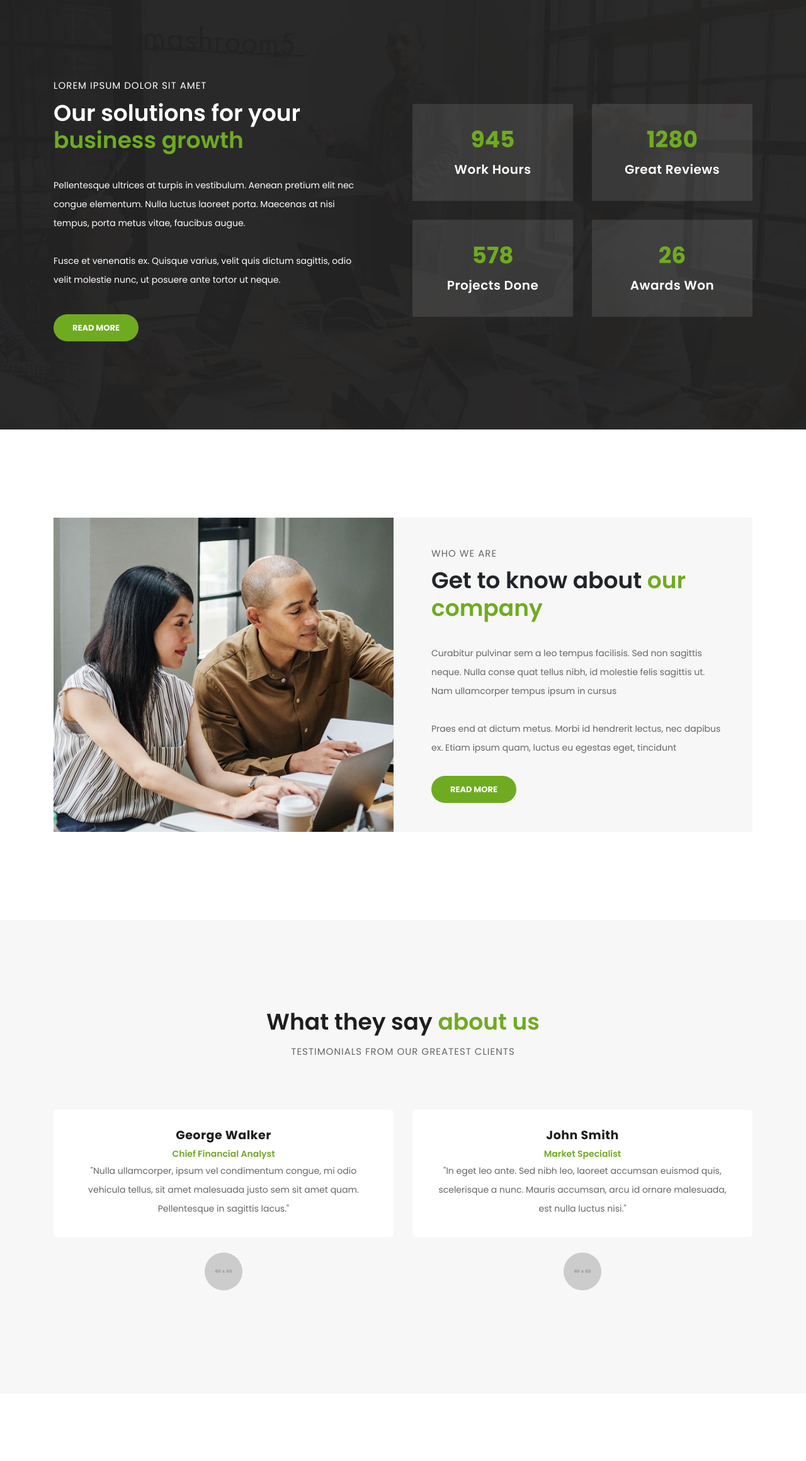
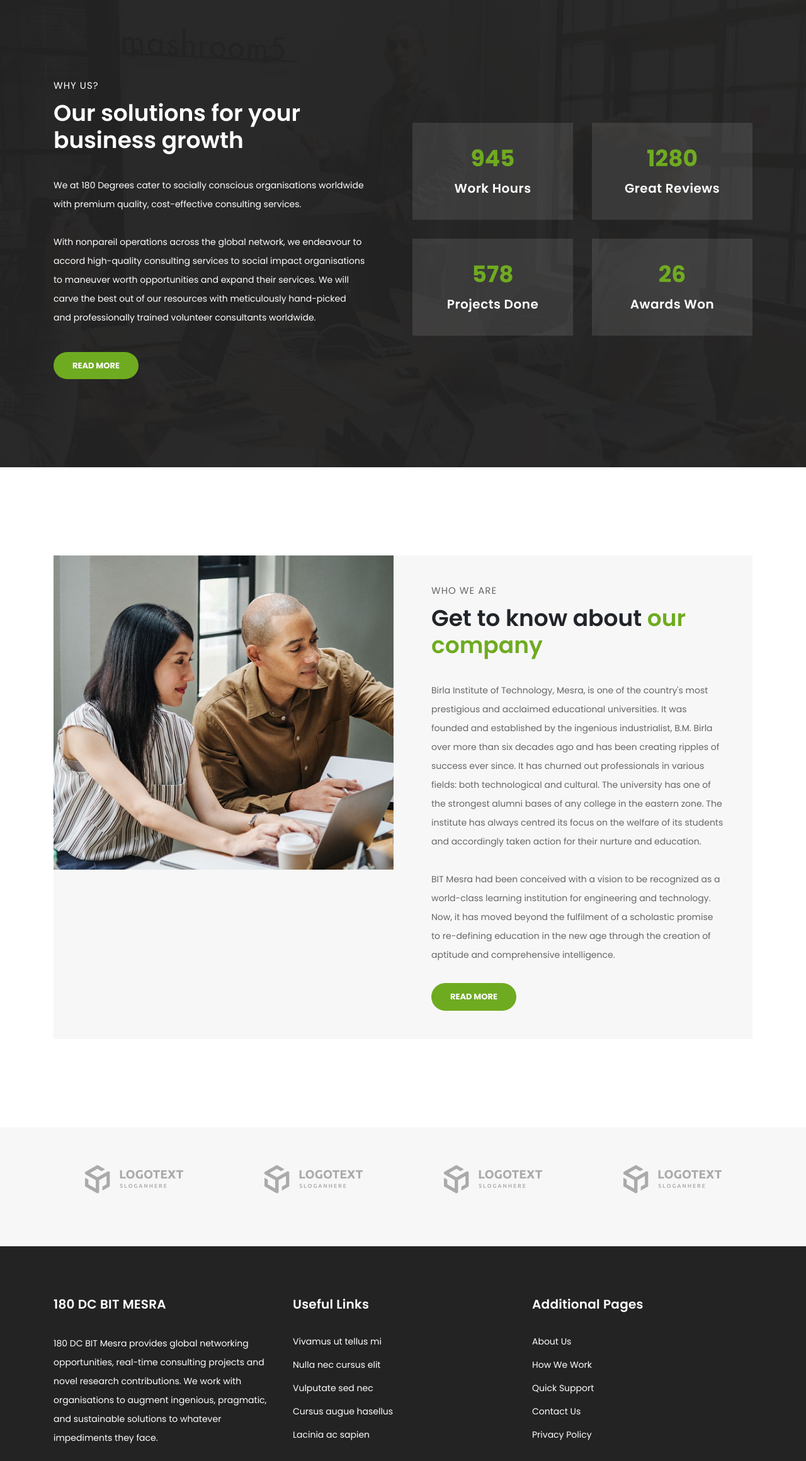
Before and after one commit to 180DC-BITM/website, a plain HTML site: page index.html in a window 1280 px wide. Shown: the part 1890-4210 px from the top of the page at 63% size. Drawn offline with Linux system fonts and the light colour scheme; placeholder pictures from the web are drawn by us.

Commit message:
changed map and content

```diff
--- a/index.html
+++ b/index.html
@@ -1,17 +1,13 @@
 <!DOCTYPE html>
 <html lang="en">
+
 <head>
   <meta charset="utf-8" />
-    <meta
-      name="viewport"
-      content="width=device-width, initial-scale=1, shrink-to-fit=no"
-    />
+  <meta name="viewport" content="width=device-width, initial-scale=1, shrink-to-fit=no" />
   <meta name="description" content="" />
   <meta name="author" content="Nimish Bhandari" />
-    <link
-      href="https://fonts.googleapis.com/css?family=Poppins:100,200,300,400,500,600,700,800,900&display=swap"
-      rel="stylesheet"
-    />
+  <link href="https://fonts.googleapis.com/css?family=Poppins:100,200,300,400,500,600,700,800,900&display=swap"
+    rel="stylesheet" />
 
   <title>180 DC || BIT Mesra</title>
 
@@ -72,18 +68,11 @@
   <header class="">
     <nav class="navbar navbar-expand-lg">
       <div class="container">
-          <a class="navbar-brand" href="index.html"
-            ><h2><img style="width: 150px;" src="./assets//images/logo1.png" alt=""></h2></a
-          >
-          <button
-            class="navbar-toggler"
-            type="button"
-            data-toggle="collapse"
-            data-target="#navbarResponsive"
-            aria-controls="navbarResponsive"
-            aria-expanded="false"
-            aria-label="Toggle navigation"
-          >
+        <a class="navbar-brand" href="index.html">
+          <h2><img style="width: 150px;" src="./assets//images/logo1.png" alt=""></h2>
+        </a>
+        <button class="navbar-toggler" type="button" data-toggle="collapse" data-target="#navbarResponsive"
+          aria-controls="navbarResponsive" aria-expanded="false" aria-label="Toggle navigation">
           <span class="navbar-toggler-icon"></span>
         </button>
         <div class="collapse navbar-collapse" id="navbarResponsive">
@@ -182,10 +171,8 @@
       <div class="row">
         <div class="col-md-8">
           <h4>Request a call back right now ?</h4>
-            <span
-              >Mauris ut dapibus velit cras interdum nisl ac urna tempor
-              mollis.</span
-            >
+          <span>Mauris ut dapibus velit cras interdum nisl ac urna tempor
+            mollis.</span>
         </div>
         <div class="col-md-4">
           <a href="contact.html" class="border-button">Contact Us</a>
@@ -251,17 +238,18 @@
       <div class="row">
         <div class="col-md-6">
           <div class="left-content">
-              <span>Lorem ipsum dolor sit amet</span>
-              <h2>Our solutions for your <em>business growth</em></h2>
+            <span>Why us?</span>
+            <h2>Our solutions for your business growth</h2>
             <p>
-                Pellentesque ultrices at turpis in vestibulum. Aenean pretium
-                elit nec congue elementum. Nulla luctus laoreet porta. Maecenas
-                at nisi tempus, porta metus vitae, faucibus augue.
-                <br /><br />Fusce et venenatis ex. Quisque varius, velit quis
-                dictum sagittis, odio velit molestie nunc, ut posuere ante
-                tortor ut neque.
+              We at 180 Degrees cater to socially conscious organisations worldwide with premium quality, cost-effective
+              consulting services. <br /> <br />
+              With nonpareil operations across the global network, we endeavour to accord high-quality consulting
+              services to social impact organisations to maneuver worth opportunities and expand their services. We will
+              carve the best out of our resources with meticulously hand-picked and professionally trained volunteer
+              consultants worldwide.
+
             </p>
-              <a href="" class="filled-button">Read More</a>
+            <a href="/about.html" class="filled-button">Read More</a>
           </div>
         </div>
         <div class="col-md-6 align-self-center">
@@ -312,12 +300,18 @@
                   <span>Who we are</span>
                   <h2>Get to know about <em>our company</em></h2>
                   <p>
-                      Curabitur pulvinar sem a leo tempus facilisis. Sed non
-                      sagittis neque. Nulla conse quat tellus nibh, id molestie
-                      felis sagittis ut. Nam ullamcorper tempus ipsum in
-                      cursus<br /><br />Praes end at dictum metus. Morbi id
-                      hendrerit lectus, nec dapibus ex. Etiam ipsum quam, luctus
-                      eu egestas eget, tincidunt
+                    Birla Institute of Technology, Mesra, is one of the country's most prestigious and acclaimed
+                    educational universities. It was founded and established by the ingenious industrialist, B.M. Birla
+                    over more than six decades ago and has been creating ripples of success ever since. It has churned
+                    out professionals in various fields: both technological and cultural. The university has one of the
+                    strongest alumni bases of any college in the eastern zone. The institute has always centred its
+                    focus on the welfare of its students and accordingly taken action for their nurture and education.
+                    <br /> <br />
+                    BIT Mesra had been conceived with a vision to be recognized as a world-class learning institution
+                    for engineering and technology. Now, it has moved beyond the fulfilment of a scholastic promise to
+                    re-defining education in the new age through the creation of aptitude and comprehensive
+                    intelligence.
+
                   </p>
                   <a href="#" class="filled-button">Read More</a>
                 </div>
@@ -329,7 +323,7 @@
     </div>
   </div>
 
-    <div class="testimonials">
+  <!-- <div class="testimonials">
     <div class="container">
       <div class="row">
         <div class="col-md-12">
@@ -350,7 +344,7 @@
                   Pellentesque in sagittis lacus."
                 </p>
               </div>
-                <img src="https://placehold.it/60x60" alt="" />
+              <img src="http://placehold.it/60x60" alt="" />
             </div>
 
             <div class="testimonial-item">
@@ -363,7 +357,7 @@
                   malesuada, est nulla luctus nisi."
                 </p>
               </div>
-                <img src="https://placehold.it/60x60" alt="" />
+              <img src="http://placehold.it/60x60" alt="" />
             </div>
 
             <div class="testimonial-item">
@@ -377,7 +371,7 @@
                   tristique."
                 </p>
               </div>
-                <img src="https://placehold.it/60x60" alt="" />
+              <img src="http://placehold.it/60x60" alt="" />
             </div>
 
             <div class="testimonial-item">
@@ -390,13 +384,13 @@
                   Quisque vulputate lacinia nisl ac lobortis."
                 </p>
               </div>
-                <img src="https://placehold.it/60x60" alt="" />
+              <img src="http://placehold.it/60x60" alt="" />
             </div>
           </div>
         </div>
       </div>
     </div>
-    </div>
+  </div> -->
 
   <!-- <div class="callback-form">
       <div class="container">
@@ -517,17 +511,13 @@
         <div class="col-md-4 footer-item">
           <h4>180 DC BIT MESRA</h4>
           <p>
-              Vivamus tellus mi. Nulla ne cursus elit,vulputate. Sed ne cursus
-              augue hasellus lacinia sapien vitae.
+            180 DC BIT Mesra provides global networking opportunities, real-time consulting projects and novel research
+            contributions. We work with organisations to augment ingenious, pragmatic, and sustainable solutions to
+            whatever impediments they face.
           </p>
           <ul class="social-icons">
             <li>
-                <a
-                  rel="nofollow"
-                  href="https://fb.com/templatemo"
-                  target="_blank"
-                  ><i class="fa fa-facebook"></i
-                ></a>
+              <a rel="nofollow" href="https://fb.com/templatemo" target="_blank"><i class="fa fa-facebook"></i></a>
             </li>
             <li>
               <a href="#"><i class="fa fa-twitter"></i></a>
@@ -599,4 +589,5 @@
     }
   </script>
 </body>
+
 </html>
```
Also changed, not shown: about.html (+44 -42 lines), contact.html (+20 -63 lines), assets/images/logo1.png. Lines whose indentation alone changed are shown as unchanged.
